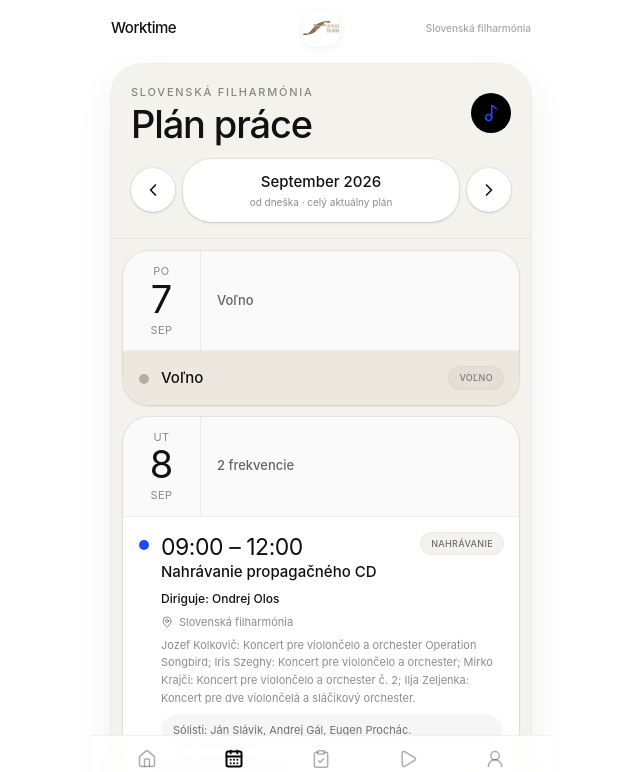
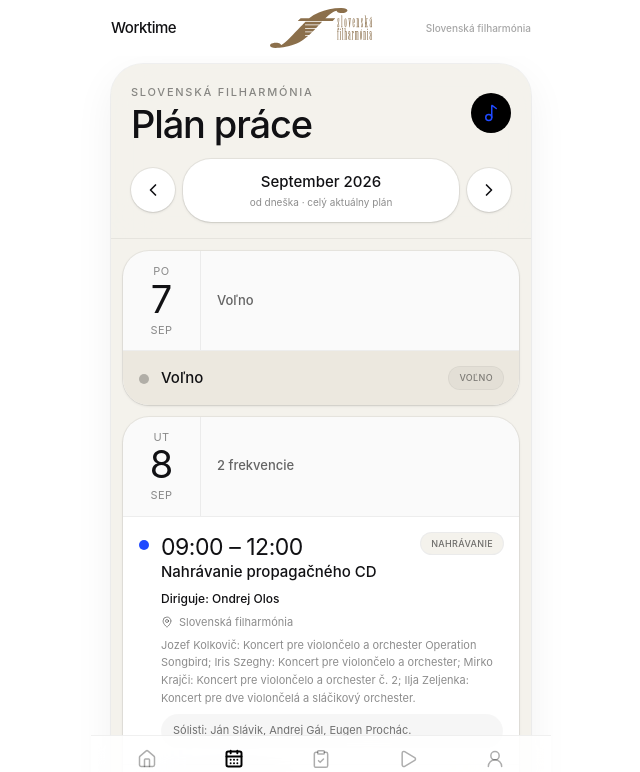
Before and after one commit to juribaci-netizen/harmonic-glow, a Next.js app: page /schedule in a window 1280 px wide. Shown: the top 772 px of the page, without its empty margins (319-959 px from the left). Built offline with nearby package versions, Linux system fonts and the light colour scheme.

Commit message:
Make official Philharmonic logo clearly visible in header

```diff
--- a/components/app-shell.tsx
+++ b/components/app-shell.tsx
@@ -25,8 +25,8 @@ export function AppShell({ children }: { children: ReactNode; user: { name: stri
         <header className="sticky top-0 z-30 bg-white/84 pt-[env(safe-area-inset-top)] backdrop-blur-2xl">
           <div className="relative flex h-14 items-center justify-between px-5">
             <p className="text-[15px] font-medium tracking-[-.03em]">Worktime</p>
-            <Link href="/" aria-label="Worktime" className="absolute left-1/2 top-1/2 flex h-9 w-9 -translate-x-1/2 -translate-y-1/2 items-center justify-center overflow-hidden rounded-[10px] bg-white shadow-[0_2px_10px_rgba(0,0,0,.06)]">
-              <img src="/filharmonia-logo-sk.svg" alt="" className="h-7 w-auto" />
+            <Link href="/" aria-label="Slovenská filharmónia" className="absolute left-1/2 top-1/2 flex h-12 w-[112px] -translate-x-1/2 -translate-y-1/2 items-center justify-center">
+              <img src="/filharmonia-logo-sk.svg?v=2" alt="Slovenská filharmónia" className="block max-h-10 w-[104px] object-contain" />
             </Link>
             <a href="https://filharmonia.sk/" target="_blank" rel="noreferrer" className="text-[10px] font-medium text-black/35 transition-opacity hover:opacity-60">Slovenská filharmónia</a>
           </div>
```
